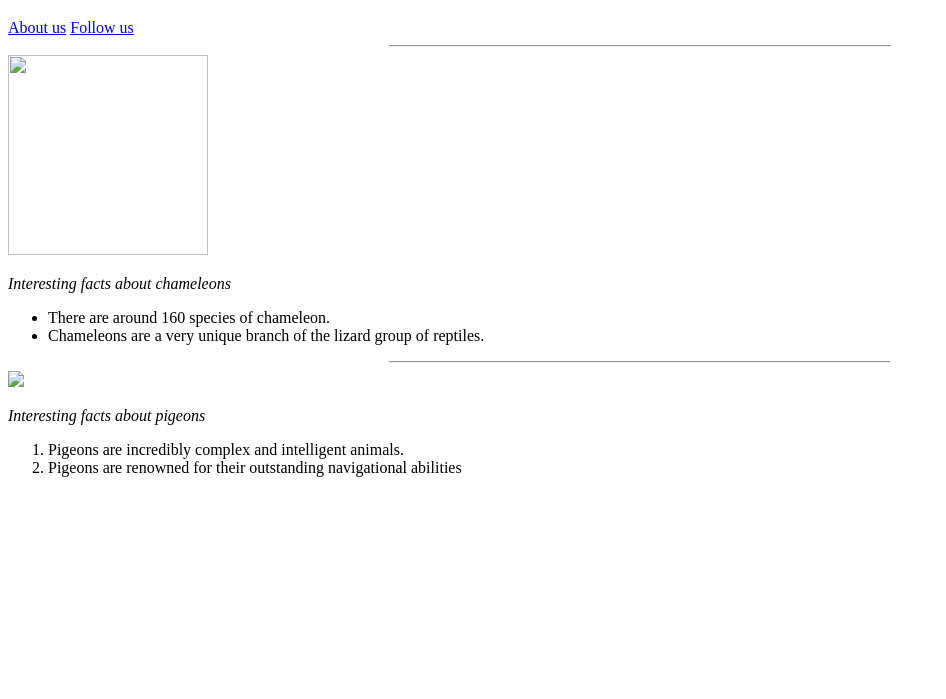
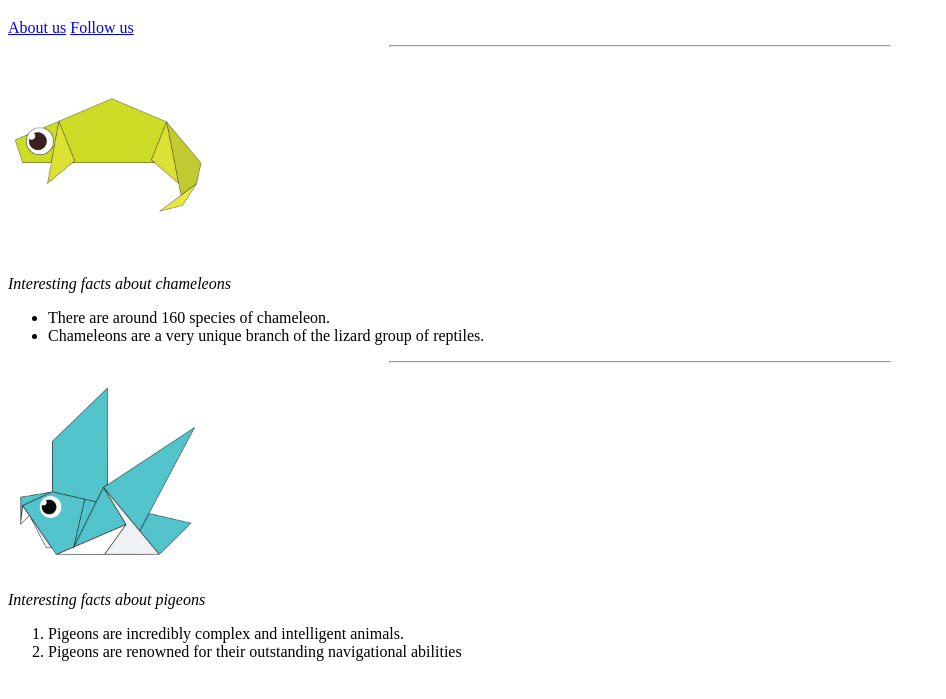
Before and after one commit to anjaliojha/malvikaorigami1, a plain HTML site: page index.html in a window 1280 px wide. Shown: the part 61-760 px from the top of the page, without its empty margins (0-946 px from the left). Drawn offline with Linux system fonts and the light colour scheme.

Commit message:
pictures added

```diff
--- a/index.html
+++ b/index.html
@@ -16,7 +16,7 @@
 
     <hr width=500px>
     <a href="http://origami.me/chameleon/">
-        <img src="chameleon.png" width="200px" height=200px"></a>
+        <img src="chameleon.png" width="200px" height="200px"></a>
         <p><i>Interesting facts about chameleons</i></p>
        <ul>
         <li>There are around 160 species of chameleon.</li>
@@ -24,7 +24,7 @@
          </ul>
          <hr width=500px>
          <a href="http://origami.me/pigeon/">
-         <img src="pigeon.png" width="200px height="200px"></a>
+         <img src="pigeon.png" width="200px" height="200px"></a>
          <p><i>Interesting facts about pigeons</i></p>
          <ol>
              <li>Pigeons are incredibly complex and intelligent animals.</li>
```
Also changed, not shown: camel.png (added), chameleon.png (added), cicada.png (added), panda.png (added), pigeon.png (added), teddy.png (added).
